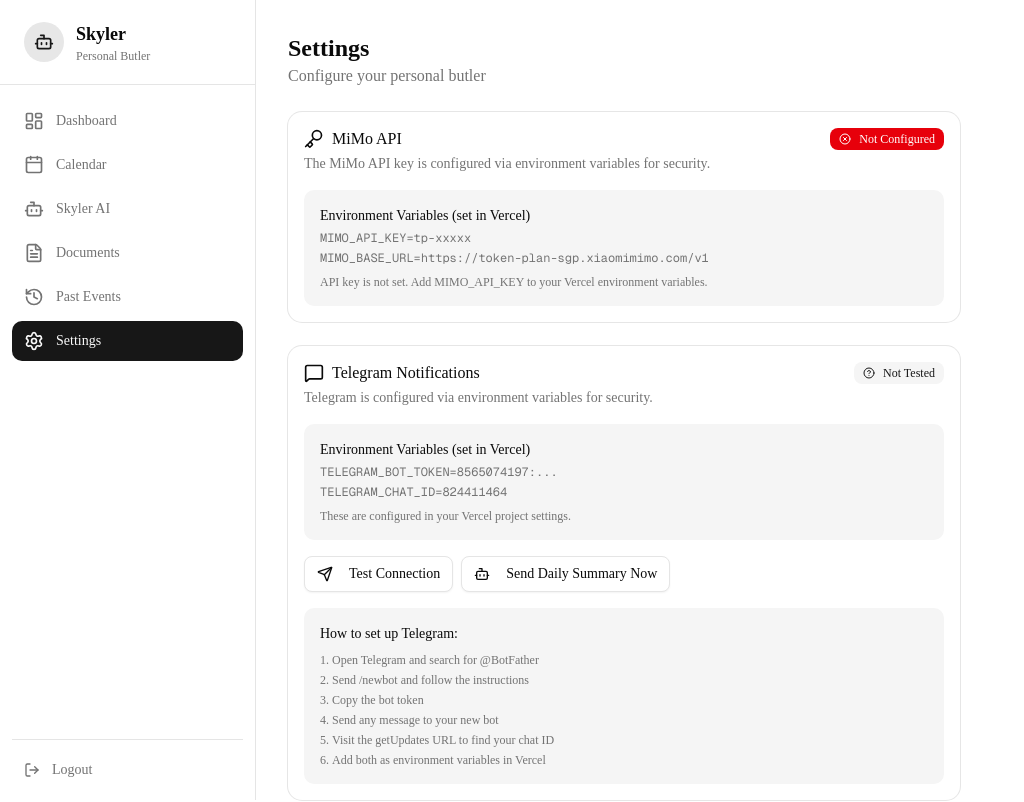
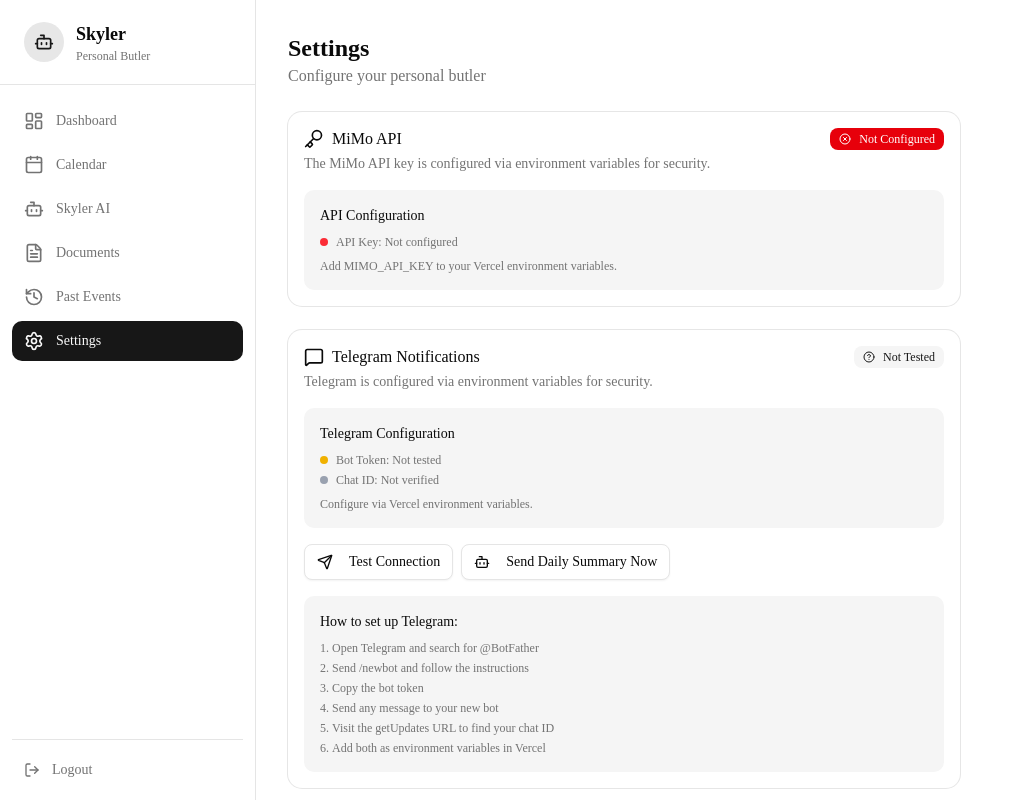
Before and after one commit to yucodings/personal_event_butler, a Next.js app: page /settings in a window 1280 px wide. Shown: the top 802 px of the page, without its empty margins (0-1024 px from the left). Built offline with nearby package versions, Linux system fonts and the light colour scheme; no server answers.

Commit message:
fix: hide sensitive API keys and tokens in settings page

```diff
--- a/src/app/(dashboard)/settings/page.tsx
+++ b/src/app/(dashboard)/settings/page.tsx
@@ -147,21 +147,21 @@ export default function SettingsPage() {
         </CardHeader>
         <CardContent>
           <div className="p-4 bg-muted rounded-lg">
-            <p className="text-sm font-medium">Environment Variables (set in Vercel)</p>
-            <code className="text-xs text-muted-foreground mt-1 block">
-              MIMO_API_KEY=tp-xxxxx
-            </code>
-            <code className="text-xs text-muted-foreground mt-1 block">
-              MIMO_BASE_URL=https://token-plan-sgp.xiaomimimo.com/v1
-            </code>
+            <p className="text-sm font-medium">API Configuration</p>
+            <div className="flex items-center gap-2 mt-2">
+              <div className={`w-2 h-2 rounded-full ${mimoConfigured ? 'bg-green-500' : 'bg-red-500'}`} />
+              <span className="text-xs text-muted-foreground">
+                {mimoConfigured ? 'API Key: Configured (hidden for security)' : 'API Key: Not configured'}
+              </span>
+            </div>
             {mimoConfigured && mimoValid && (
-              <p className="text-xs text-green-600 mt-2">API key is configured and working.</p>
+              <p className="text-xs text-green-600 mt-2">✓ Connection verified and working</p>
             )}
             {mimoConfigured && mimoValid === false && (
-              <p className="text-xs text-destructive mt-2">API key is set but not working: {mimoError}</p>
+              <p className="text-xs text-destructive mt-2">✗ Connection failed: {mimoError}</p>
             )}
             {!mimoConfigured && (
-              <p className="text-xs text-muted-foreground mt-2">API key is not set. Add MIMO_API_KEY to your Vercel environment variables.</p>
+              <p className="text-xs text-muted-foreground mt-2">Add MIMO_API_KEY to your Vercel environment variables.</p>
             )}
           </div>
         </CardContent>
@@ -190,15 +190,25 @@ export default function SettingsPage() {
         </CardHeader>
         <CardContent className="space-y-4">
           <div className="p-4 bg-muted rounded-lg">
-            <p className="text-sm font-medium">Environment Variables (set in Vercel)</p>
-            <code className="text-xs text-muted-foreground mt-1 block">
-              TELEGRAM_BOT_TOKEN=8565074197:...
-            </code>
-            <code className="text-xs text-muted-foreground mt-1 block">
-              TELEGRAM_CHAT_ID=824411464
-            </code>
+            <p className="text-sm font-medium">Telegram Configuration</p>
+            <div className="flex items-center gap-2 mt-2">
+              <div className={`w-2 h-2 rounded-full ${telegramStatus === "connected" ? 'bg-green-500' : telegramStatus === "error" ? 'bg-red-500' : 'bg-yellow-500'}`} />
+              <span className="text-xs text-muted-foreground">
+                {telegramStatus === "connected"
+                  ? 'Bot Token: Configured (hidden for security)'
+                  : telegramStatus === "error"
+                  ? 'Bot Token: Configured but connection failed'
+                  : 'Bot Token: Not tested'}
+              </span>
+            </div>
+            <div className="flex items-center gap-2 mt-1">
+              <div className={`w-2 h-2 rounded-full ${telegramStatus === "connected" ? 'bg-green-500' : 'bg-gray-400'}`} />
+              <span className="text-xs text-muted-foreground">
+                Chat ID: {telegramStatus === "connected" ? 'Configured (hidden for security)' : 'Not verified'}
+              </span>
+            </div>
             <p className="text-xs text-muted-foreground mt-2">
-              These are configured in your Vercel project settings.
+              Configure via Vercel environment variables.
             </p>
           </div>
 
```
